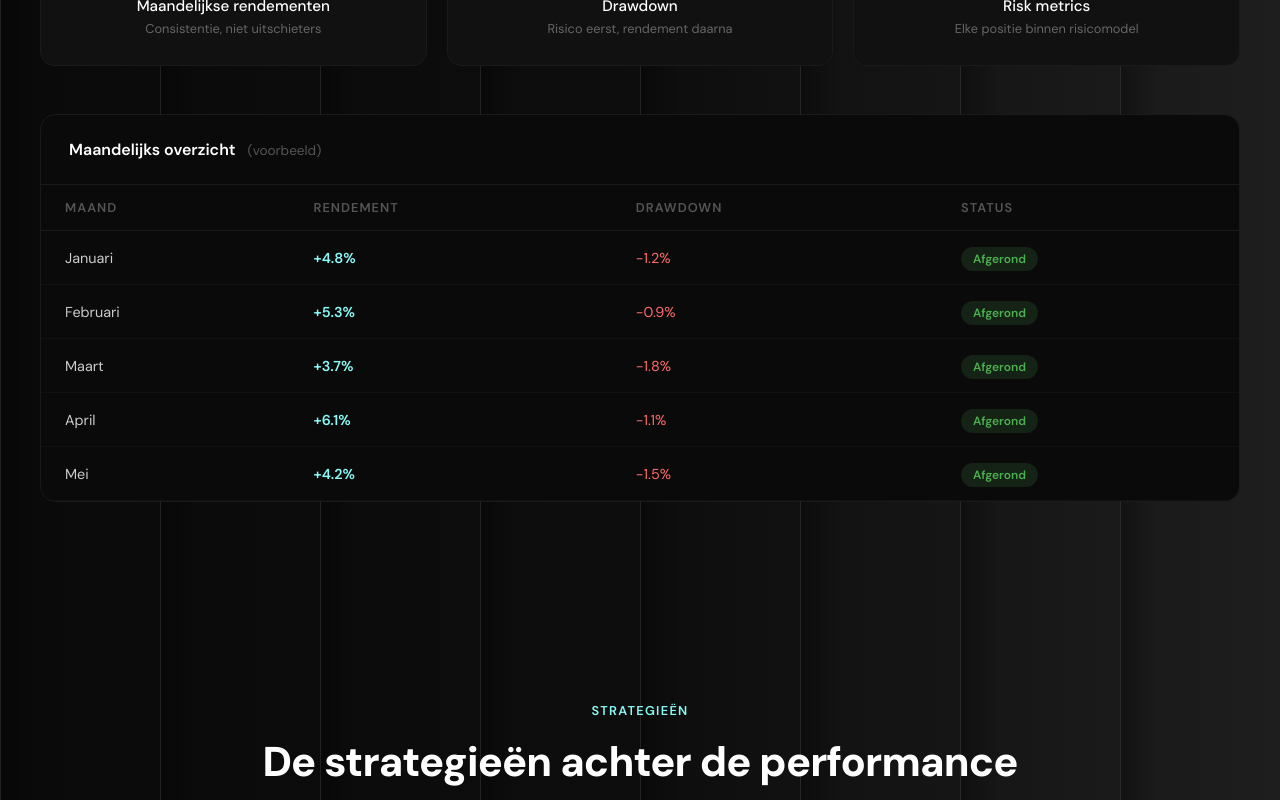
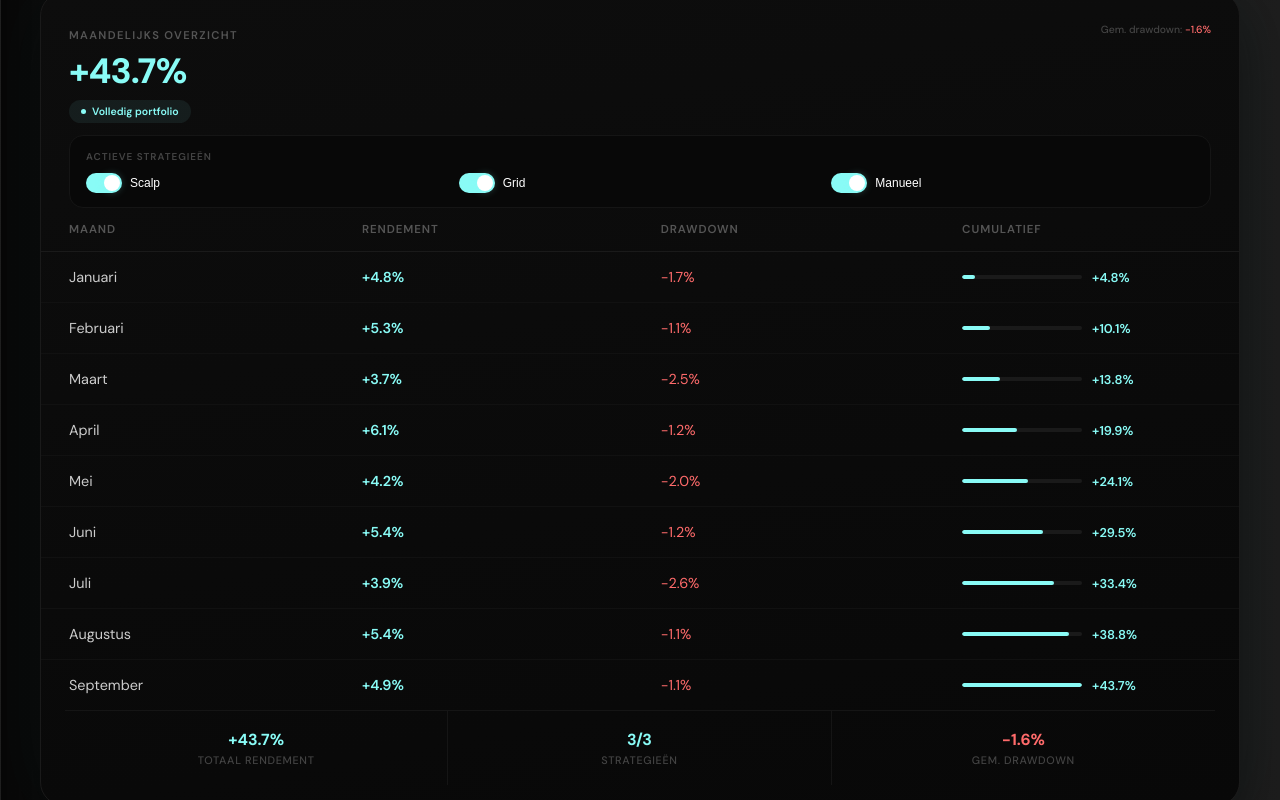
Before and after one commit to z2yn2d9mpb-cpu/TP-Investing, a Next.js app: page / in a window 1280 px wide. Shown: the part 1900-2700 px from the top of the page. Built offline with nearby package versions, Linux system fonts and the light colour scheme.

Commit message:
Update page.jsx

```diff
--- a/app/page.jsx
+++ b/app/page.jsx
@@ -378,6 +378,171 @@ function HeroChart() {
 }
 
 
+/* ─── Performance Table (mirrors Hero Chart interaction) ─── */
+const PERF_DATA = {
+  // per-strategy monthly returns and drawdowns
+  scalp:   [{ r: 2.1, d: -0.8 }, { r: 2.8, d: -0.5 }, { r: 1.4, d: -1.2 }, { r: 3.2, d: -0.6 }, { r: 1.9, d: -0.9 }, { r: 2.5, d: -0.7 }, { r: 1.1, d: -1.4 }, { r: 2.7, d: -0.4 }, { r: 2.3, d: -0.6 }],
+  grid:    [{ r: 1.8, d: -0.6 }, { r: 1.5, d: -0.4 }, { r: 1.9, d: -0.8 }, { r: 2.0, d: -0.5 }, { r: 1.4, d: -0.7 }, { r: 1.7, d: -0.3 }, { r: 2.2, d: -0.9 }, { r: 1.6, d: -0.5 }, { r: 1.8, d: -0.4 }],
+  manueel: [{ r: 0.9, d: -0.3 }, { r: 1.0, d: -0.2 }, { r: 0.4, d: -0.5 }, { r: 0.9, d: -0.1 }, { r: 0.9, d: -0.4 }, { r: 1.2, d: -0.2 }, { r: 0.6, d: -0.3 }, { r: 1.1, d: -0.2 }, { r: 0.8, d: -0.1 }],
+}
+const PERF_MONTHS = ["Januari", "Februari", "Maart", "April", "Mei", "Juni", "Juli", "Augustus", "September"]
+
+function PerformanceTable() {
+  const [active, setActive] = useState(new Set([1, 2, 3]))
+
+  const toggleStrategy = (id) => {
+    setActive(prev => {
+      const next = new Set(prev)
+      if (next.has(id)) { if (next.size > 1) next.delete(id) } else { next.add(id) }
+      return next
+    })
+  }
+
+  const count = active.size
+  const colors = CHART_COLORS[count]
+
+  // Combine active strategies
+  const rows = PERF_MONTHS.map((month, i) => {
+    let r = 0, d = 0
+    if (active.has(1)) { r += PERF_DATA.scalp[i].r; d += PERF_DATA.scalp[i].d }
+    if (active.has(2)) { r += PERF_DATA.grid[i].r; d += PERF_DATA.grid[i].d }
+    if (active.has(3)) { r += PERF_DATA.manueel[i].r; d += PERF_DATA.manueel[i].d }
+    return { month, r, d }
+  })
+
+  const totalReturn = rows.reduce((s, row) => s + row.r, 0)
+  const avgDrawdown = rows.reduce((s, row) => s + row.d, 0) / rows.length
+
+  return (
+    <div style={{
+      background: "linear-gradient(170deg, #0d0d0d 0%, #080808 100%)",
+      border: "1px solid #1a1a1a", borderRadius: 24, overflow: "hidden",
+      boxShadow: "0 20px 60px rgba(0,0,0,0.5), 0 0 80px rgba(137,251,246,0.04)",
+    }}>
+      {/* Accent top line */}
+      <div style={{ height: 2, background: `linear-gradient(90deg, transparent, ${colors.main}, transparent)`, transition: "all 0.5s" }} />
+
+      {/* Header with toggles */}
+      <div style={{ padding: "28px 28px 0" }}>
+        <div style={{ display: "flex", justifyContent: "space-between", alignItems: "flex-start", flexWrap: "wrap", gap: 16, marginBottom: 12 }}>
+          <div>
+            <span style={{ color: "#555", fontSize: "0.7rem", fontWeight: 600, textTransform: "uppercase", letterSpacing: "0.12em" }}>Maandelijks overzicht</span>
+            <div style={{ color: colors.main, fontSize: "2.2rem", fontWeight: 800, letterSpacing: "-0.03em", marginTop: 4, transition: "color 0.5s" }}>
+              +{totalReturn.toFixed(1)}%
+            </div>
+            <div style={{
+              display: "inline-flex", alignItems: "center", gap: 6,
+              background: `${colors.main}12`, borderRadius: 100, padding: "5px 12px", marginTop: 6,
+              transition: "all 0.5s",
+            }}>
+              <span style={{ width: 5, height: 5, borderRadius: "50%", background: colors.main, transition: "background 0.5s" }} />
+              <span style={{ color: colors.main, fontSize: "0.66rem", fontWeight: 600, whiteSpace: "nowrap", transition: "color 0.5s" }}>
+                {count === 3 ? "Volledig portfolio" : count === 2 ? "Gedeeltelijk portfolio" : "Enkele strategie"}
+              </span>
+            </div>
+          </div>
+          <div style={{ display: "flex", alignItems: "center", gap: 16, color: "#555", fontSize: "0.8rem" }}>
+            <span style={{ color: "#444", fontSize: "0.65rem", fontWeight: 500 }}>Gem. drawdown: <span style={{ color: "#ff6b6b" }}>{avgDrawdown.toFixed(1)}%</span></span>
+          </div>
+        </div>
+
+        {/* Toggle panel — identical to hero */}
+        <div style={{
+          marginTop: 8, marginBottom: 0,
+          background: "#080808", border: "1px solid #151515", borderRadius: 14,
+          padding: "14px 16px",
+        }}>
+          <span style={{ color: "#444", fontSize: "0.62rem", fontWeight: 600, textTransform: "uppercase", letterSpacing: "0.1em", display: "block", marginBottom: 10 }}>Actieve strategieën</span>
+          <div className="chart-toggles">
+            {STRATEGIES.map((s) => {
+              const isOn = active.has(s.id)
+              return (
+                <button key={s.id} onClick={() => toggleStrategy(s.id)} style={{
+                  flex: 1, display: "flex", alignItems: "center", gap: 8,
+                  background: "none", border: "none", cursor: "pointer", padding: 0,
+                }}>
+                  <div style={{
+                    width: 36, height: 20, borderRadius: 10, padding: 2,
+                    background: isOn ? ACCENT : "#282828",
+                    transition: "background 0.3s",
+                    flexShrink: 0, display: "flex", alignItems: "center",
+                  }}>
+                    <div style={{
+                      width: 16, height: 16, borderRadius: "50%", background: "#fff",
+                      transform: isOn ? "translateX(16px)" : "translateX(0)",
+                      transition: "transform 0.3s cubic-bezier(.23,1,.32,1)",
+                      boxShadow: isOn ? `0 0 8px ${ACCENT}60` : "0 1px 3px rgba(0,0,0,0.4)",
+                    }} />
+                  </div>
+                  <span style={{ color: isOn ? "#fff" : "#555", fontSize: "0.75rem", fontWeight: 500, transition: "color 0.3s" }}>{s.name}</span>
+                </button>
+              )
+            })}
+          </div>
+        </div>
+      </div>
+
+      {/* Table */}
+      <div style={{ overflowX: "auto", padding: "0" }}>
+        <table style={{ width: "100%", borderCollapse: "collapse", minWidth: 500 }}>
+          <thead>
+            <tr style={{ borderBottom: "1px solid #1a1a1a" }}>
+              {["Maand", "Rendement", "Drawdown", "Cumulatief"].map((h, i) => (
+                <th key={i} style={{ padding: "14px 28px", textAlign: "left", color: "#555", fontSize: "0.72rem", fontWeight: 600, textTransform: "uppercase", letterSpacing: "0.08em" }}>{h}</th>
+              ))}
+            </tr>
+          </thead>
+          <tbody>
+            {rows.map((row, i) => {
+              const cumulative = rows.slice(0, i + 1).reduce((s, r) => s + r.r, 0)
+              return (
+                <tr key={i} style={{
+                  borderBottom: i < rows.length - 1 ? "1px solid #111" : "none",
+                  transition: "background 0.3s",
+                }}>
+                  <td style={{ padding: "16px 28px", color: "#ccc", fontSize: "0.9rem" }}>{row.month}</td>
+                  <td style={{ padding: "16px 28px", color: colors.main, fontSize: "0.9rem", fontWeight: 600, transition: "color 0.5s" }}>+{row.r.toFixed(1)}%</td>
+                  <td style={{ padding: "16px 28px", color: "#ff6b6b", fontSize: "0.9rem" }}>{row.d.toFixed(1)}%</td>
+                  <td style={{ padding: "16px 28px" }}>
+                    <div style={{ display: "flex", alignItems: "center", gap: 10 }}>
+                      <div style={{ flex: 1, maxWidth: 120, height: 4, background: "#1a1a1a", borderRadius: 2, overflow: "hidden" }}>
+                        <div style={{
+                          height: "100%", borderRadius: 2,
+                          background: colors.main,
+                          width: `${Math.min((cumulative / (totalReturn || 1)) * 100, 100)}%`,
+                          transition: "all 0.5s",
+                        }} />
+                      </div>
+                      <span style={{ color: colors.main, fontSize: "0.8rem", fontWeight: 600, fontVariantNumeric: "tabular-nums", transition: "color 0.5s" }}>+{cumulative.toFixed(1)}%</span>
+                    </div>
+                  </td>
+                </tr>
+              )
+            })}
+          </tbody>
+        </table>
+      </div>
+
+      {/* Bottom summary — mirrors hero chart footer */}
+      <div style={{ display: "grid", gridTemplateColumns: "1fr 1fr 1fr", gap: 0, margin: "0 24px", borderTop: "1px solid #151515" }}>
+        {[
+          { label: "Totaal rendement", val: `+${totalReturn.toFixed(1)}%`, color: colors.main },
+          { label: "Strategieën", val: `${count}/3`, color: count === 3 ? ACCENT : count === 2 ? "#4caf50" : "#ff9800" },
+          { label: "Gem. drawdown", val: `${avgDrawdown.toFixed(1)}%`, color: "#ff6b6b" },
+        ].map((m, i) => (
+          <div key={i} style={{ textAlign: "center", padding: "18px 8px", borderRight: i < 2 ? "1px solid #151515" : "none" }}>
+            <div style={{ color: m.color, fontWeight: 700, fontSize: "1rem", marginBottom: 3, transition: "color 0.5s" }}>{m.val}</div>
+            <div style={{ color: "#444", fontSize: "0.68rem", fontWeight: 500, textTransform: "uppercase", letterSpacing: "0.06em" }}>{m.label}</div>
+          </div>
+        ))}
+      </div>
+
+      <div style={{ height: 20 }} />
+    </div>
+  )
+}
+
+
 /* ════════════════════════════════════════════════════ */
 /*  HOMEPAGE                                            */
 /* ════════════════════════════════════════════════════ */
@@ -583,53 +748,14 @@ export default function HomePage() {
           <div style={{ textAlign: "center", marginBottom: 56 }}>
             <span style={{ color: ACCENT, fontSize: "0.8rem", fontWeight: 600, letterSpacing: "0.1em", textTransform: "uppercase", display: "block", marginBottom: 16 }}>Performance</span>
             <h2 style={{ fontSize: "clamp(1.8rem, 3.5vw, 2.6rem)", fontWeight: 800, letterSpacing: "-0.02em", marginBottom: 16 }}>
-              Waar serieuze investeerders naar kijken
+              De cijfers achter de grafiek
             </h2>
+            <p style={{ color: "#999", fontSize: "1.05rem", maxWidth: 560, margin: "0 auto", lineHeight: 1.7 }}>
+              Bekijk het maandelijkse rendement per strategie-combinatie. Schakel strategieën aan of uit om het effect op rendement en drawdown te zien.
+            </p>
           </div>
 
-          <div className="metric-grid">
-            <MetricBlock label="Maandelijkse rendementen" value="~5%" sub="Consistentie, niet uitschieters" delay={0}/>
-            <MetricBlock label="Drawdown" value="Beheerst" sub="Risico eerst, rendement daarna" delay={100}/>
-            <MetricBlock label="Risk metrics" value="Gestructureerd" sub="Elke positie binnen risicomodel" delay={200}/>
-          </div>
-
-          <div style={{
-            marginTop: 48, background: "#0a0a0a", border: "1px solid #1a1a1a", borderRadius: 16, overflow: "hidden",
-          }}>
-            <div style={{ padding: "24px 28px", borderBottom: "1px solid #1a1a1a" }}>
-              <span style={{ color: "#fff", fontWeight: 600 }}>Maandelijks overzicht</span>
-              <span style={{ color: "#555", fontSize: "0.85rem", marginLeft: 12 }}>(voorbeeld)</span>
-            </div>
-            <div style={{ overflowX: "auto" }}>
-              <table style={{ width: "100%", borderCollapse: "collapse", minWidth: 500 }}>
-                <thead>
-                  <tr style={{ borderBottom: "1px solid #1a1a1a" }}>
-                    {["Maand", "Rendement", "Drawdown", "Status"].map((h, i) => (
-                      <th key={i} style={{ padding: "14px 24px", textAlign: "left", color: "#555", fontSize: "0.8rem", fontWeight: 600, textTransform: "uppercase", letterSpacing: "0.08em" }}>{h}</th>
-                    ))}
-                  </tr>
-                </thead>
-                <tbody>
-                  {[
-                    { m: "Januari", r: "+4.8%", d: "-1.2%", s: true },
-                    { m: "Februari", r: "+5.3%", d: "-0.9%", s: true },
-                    { m: "Maart", r: "+3.7%", d: "-1.8%", s: true },
-                    { m: "April", r: "+6.1%", d: "-1.1%", s: true },
-                    { m: "Mei", r: "+4.2%", d: "-1.5%", s: true },
-                  ].map((row, i) => (
-                    <tr key={i} style={{ borderBottom: "1px solid #111" }}>
-                      <td style={{ padding: "16px 24px", color: "#ccc", fontSize: "0.9rem" }}>{row.m}</td>
-                      <td style={{ padding: "16px 24px", color: ACCENT, fontSize: "0.9rem", fontWeight: 600 }}>{row.r}</td>
-                      <td style={{ padding: "16px 24px", color: "#ff6b6b", fontSize: "0.9rem" }}>{row.d}</td>
-                      <td style={{ padding: "16px 24px" }}>
-                        <span style={{ background: "rgba(76,175,80,0.15)", color: "#4caf50", fontSize: "0.75rem", fontWeight: 600, padding: "4px 12px", borderRadius: 100 }}>Afgerond</span>
-                      </td>
-                    </tr>
-                  ))}
-                </tbody>
-              </table>
-            </div>
-          </div>
+          <PerformanceTable />
         </div>
       </Section>
 
```
